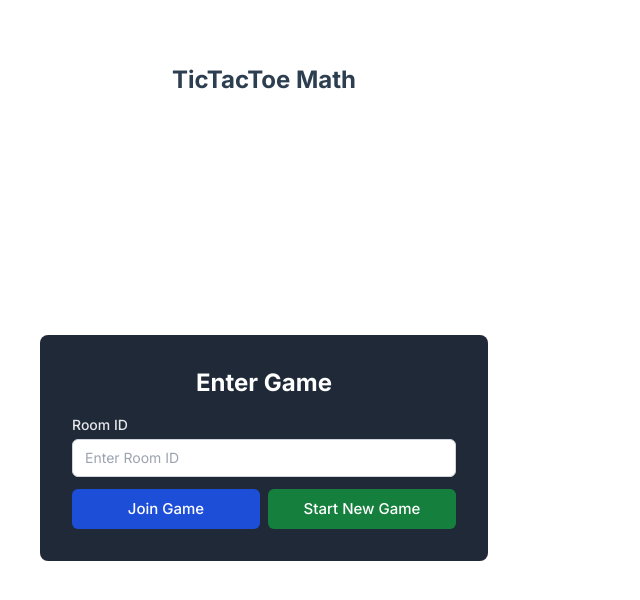
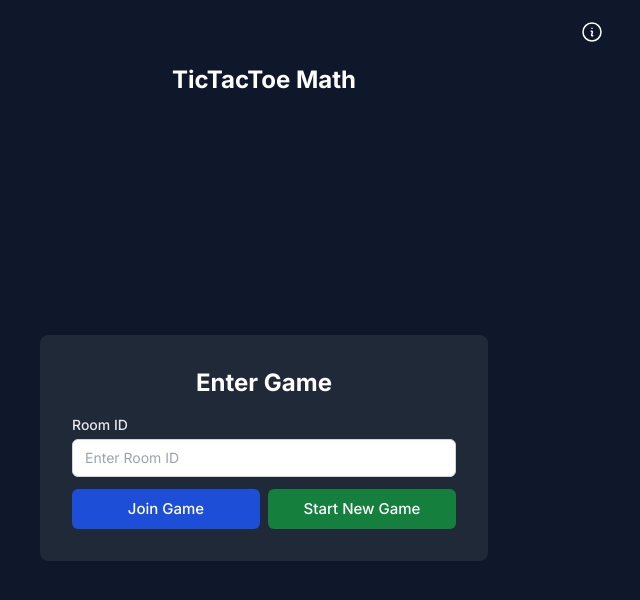
Before and after one commit to lazarusking/mathtactoe-multiplayer, a Vue app in the folder frontend/: page / in a window 1280 px wide. Shown: the top 600 px of the page, without its empty margins (376-1016 px from the left). Built offline with nearby package versions, Linux system fonts and the light colour scheme; no server answers.

Commit message:
default dark mode

```diff
--- a/frontend/src/assets/base.css
+++ b/frontend/src/assets/base.css
@@ -26,21 +26,6 @@
 
 /* semantic color variables for this project */
 :root {
-  --color-background: var(--vt-c-white);
-  --color-background-soft: var(--vt-c-white-soft);
-  --color-background-mute: var(--vt-c-white-mute);
-
-  --color-border: var(--vt-c-divider-light-2);
-  --color-border-hover: var(--vt-c-divider-light-1);
-
-  --color-heading: var(--vt-c-text-light-1);
-  --color-text: var(--vt-c-text-light-1);
-
-  --section-gap: 160px;
-}
-
-@media (prefers-color-scheme: dark) {
-  :root {
   --color-background: theme(colors.slate.900);
   /* --color-background: var(--vt-c-black); */
   --color-background-soft: var(--vt-c-black-soft);
@@ -50,8 +35,7 @@
   --color-border-hover: var(--vt-c-divider-dark-1);
 
   --color-heading: var(--vt-c-text-dark-1);
-    --color-text: var(--vt-c-text-dark-2);
-  }
+  --color-text: var(--vt-c-text-dark-1);
 }
 
 *,
```
Lines whose indentation alone changed are shown as unchanged.
